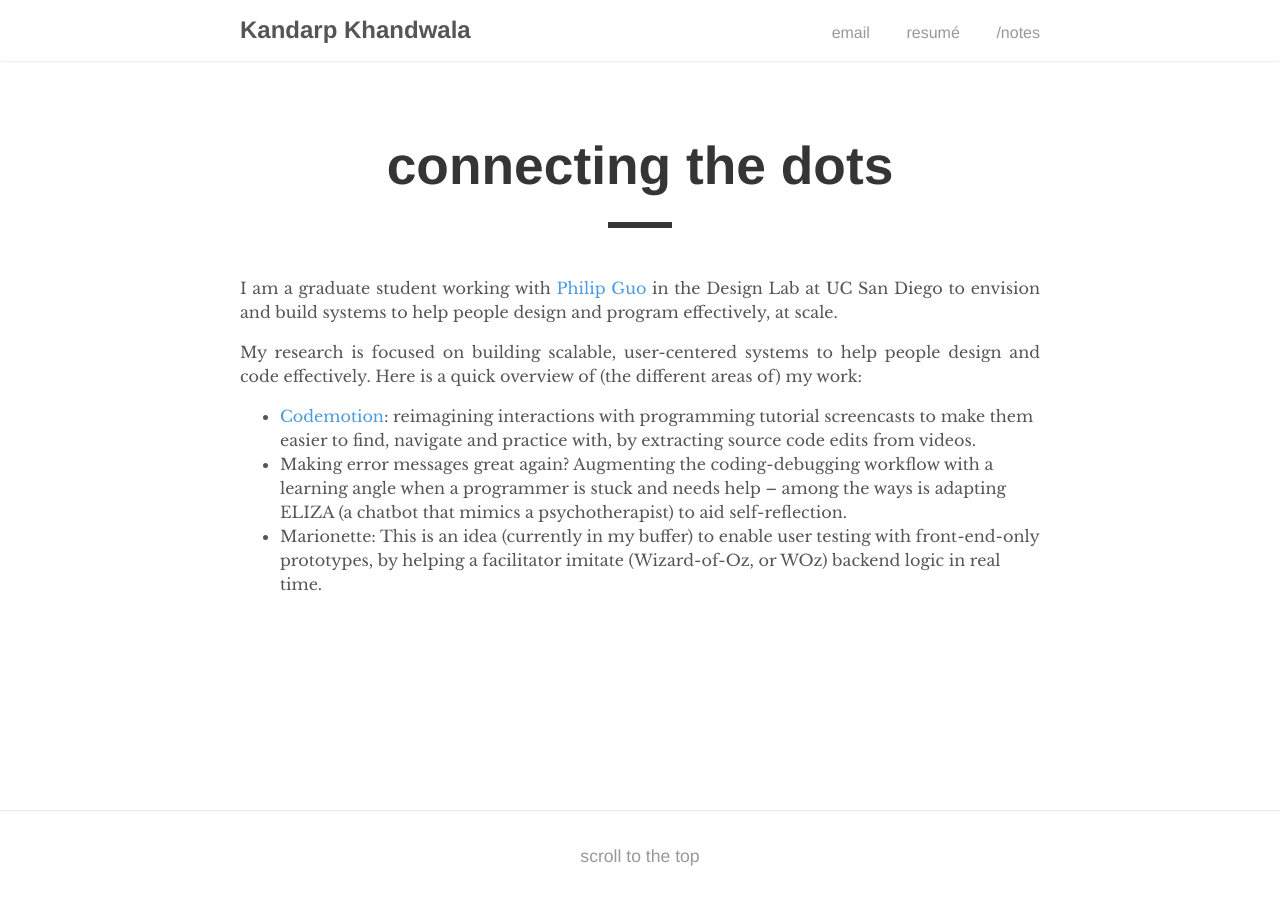
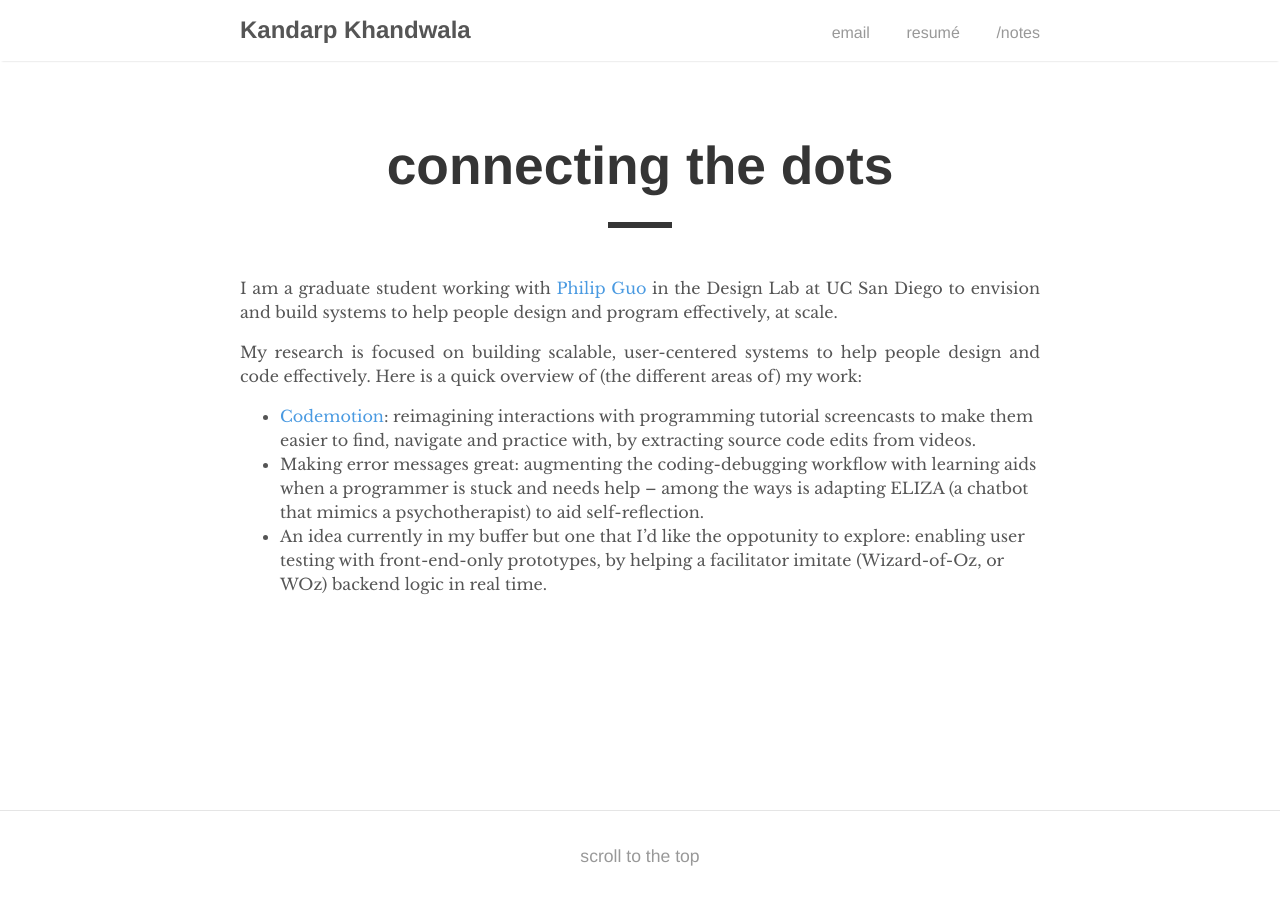
Before and after one commit to kandarpksk/kandarpksk.github.io, a Jekyll site: the page built from _posts/2018-01-30-about.md, in a window 1280 px wide. Built offline with Jekyll 4.4.1, drawn with Linux system fonts in a browser that asks for light colours.

Commit message:
Update 2018-01-30-about.md

```diff
--- a/_posts/2018-01-30-about.md
+++ b/_posts/2018-01-30-about.md
@@ -20,5 +20,5 @@ Also, my perspective is to adapt to the requirements of the solution that I (or
 
 My research is focused on building scalable, user-centered systems to help people design and code effectively. Here is a quick overview of (the different areas of) my work:
 - [Codemotion](codemotion): reimagining interactions with programming tutorial screencasts to make them easier to find, navigate and practice with, by extracting source code edits from videos.
-- Making error messages great again? Augmenting the coding-debugging workflow with a learning angle when a programmer is stuck and needs help -- among the ways is adapting ELIZA (a chatbot that mimics a psychotherapist) to aid self-reflection.
-- Marionette: This is an idea (currently in my buffer) to enable user testing with front-end-only prototypes, by helping a facilitator imitate (Wizard-of-Oz, or WOz) backend logic in real time.
+- Making error messages great: augmenting the coding-debugging workflow with learning aids when a programmer is stuck and needs help -- among the ways is adapting ELIZA (a chatbot that mimics a psychotherapist) to aid self-reflection.
+- An idea currently in my buffer but one that I'd like the oppotunity to explore: enabling user testing with front-end-only prototypes, by helping a facilitator imitate (Wizard-of-Oz, or WOz) backend logic in real time.
```
